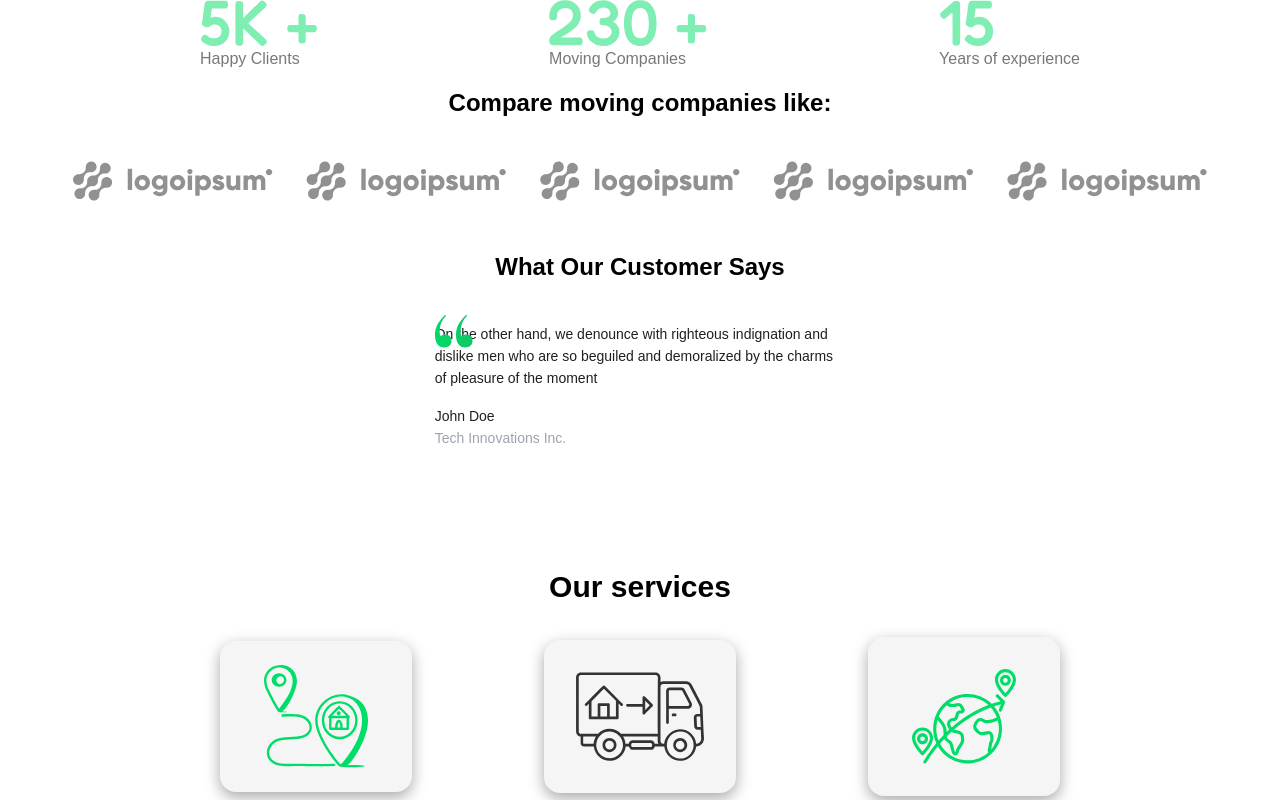
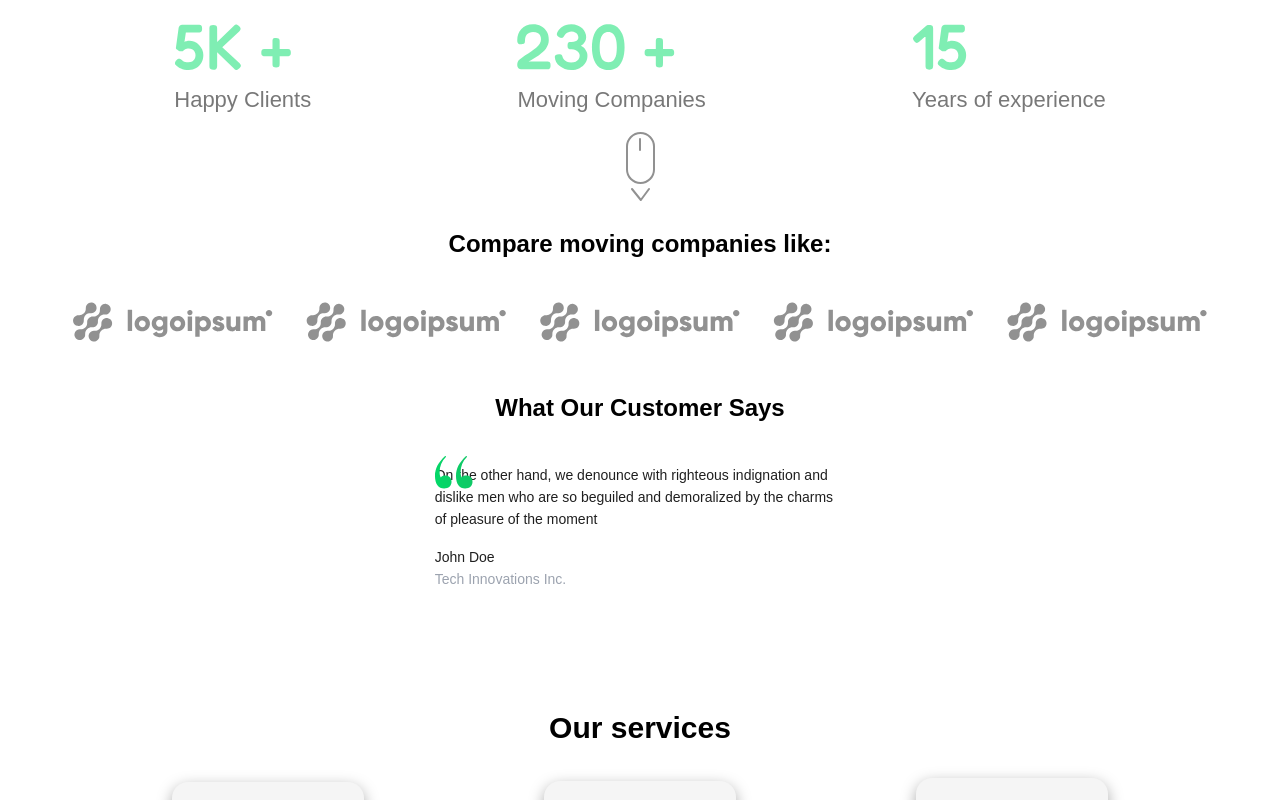
Before and after one commit to macworldgithub/moving7, a React (Create React App) app: page / in a window 1280 px wide. Shown: the top 800 px of the page. Built offline with nearby package versions, Linux system fonts and the light colour scheme.

Commit message:
code push

```diff
--- /dev/null
+++ b/src/pages/experience.css
@@ -0,0 +1,4 @@
+.main-conatiner h2 {
+    font-size: 22px;
+    padding-top: 12px;
+}
--- a/src/pages/experience.jsx
+++ b/src/pages/experience.jsx
@@ -1,17 +1,21 @@
+import "./experience.css"
 function Experience() {
   return (
-    <div className="flex text-[#787878] flex-col items-center justify-evenly gap-8 sm:flex sm:flex-row  md:flex-row">
+    <div className="main-conatiner flex text-[#787878] flex-col items-center justify-evenly pt-6 pb-24 gap-8 sm:flex sm:flex-row  md:flex-row">
+      <div className="absolute mt-[432px] sm:mt-44 md:mt-48">
+        <img src="images/Group 6 (1).svg" alt="" />
+      </div>
       <div>
         <img src="images/5K.svg" />
-        <h4>Happy Clients</h4>
+        <h2>Happy Clients</h2>
       </div>
       <div>
         <img src="images/230 +.svg" />
-        <h4>Moving Companies</h4>
+        <h2>Moving Companies</h2>
       </div>
       <div>
         <img src="images/15.svg" />
-        <h4>Years of experience</h4>
+        <h2>Years of experience</h2>
       </div>
     </div>
   );
--- a/src/pages/service/service.jsx
+++ b/src/pages/service/service.jsx
@@ -6,7 +6,7 @@ function Service() {
       <div className="text-center pb-8 pt-8">
         <h2 className="text-black text-3xl font-semibold">Our services</h2>
       </div>
-      <div className="flex justify-evenly gap-8 flex-col items-center flex-wrap sm:flex sm:flex-row w-full sm:py-0 sm:px-24 lg:gap-2">
+      <div className="flex justify-evenly gap-8 flex-col items-center flex-wrap sm:flex sm:flex-row w-full sm:py-0 lg:gap-2">
         <div>
           <div className="flex flex-col items-center justify-center rounded-2xl w-48 bg-[#f5f5f5] h-38 p-6  box-shadow">
             <img src="images/Group 38.svg" alt="" />
```
